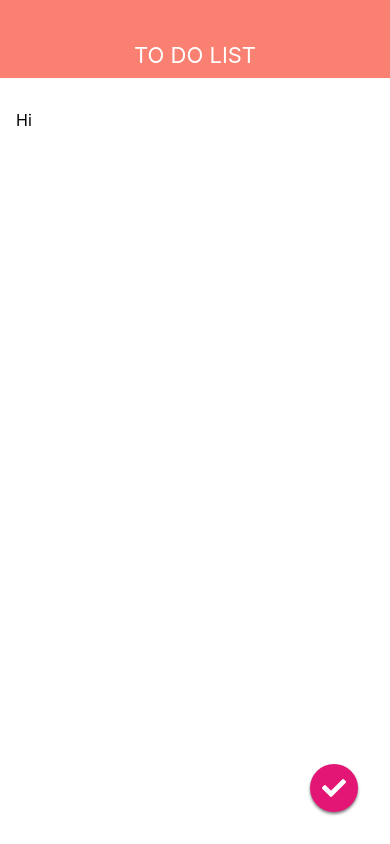
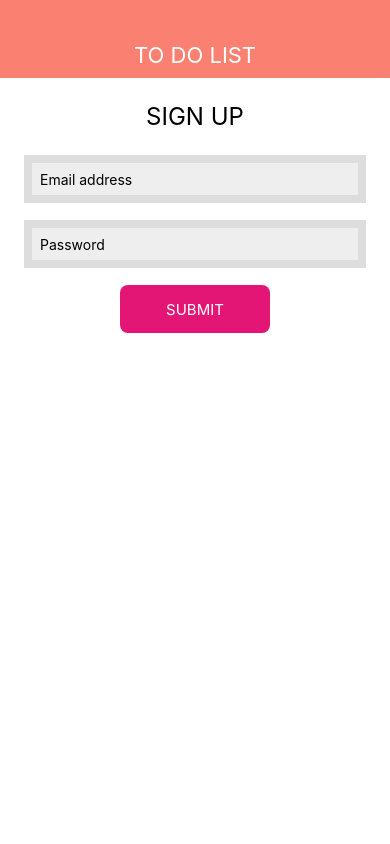
Before and after one commit to MarryNodder/MemoApp0902, a React Native app: screen / in a window 390 px wide. Built offline with nearby package versions, Linux system fonts and the light colour scheme.

Commit message:
0908 sign up screen

```diff
--- a/App.js
+++ b/App.js
@@ -1,15 +1,15 @@
-import React from 'react';
+import React, { forwardRef } from 'react';
 import { StyleSheet, Text, View } from 'react-native';
+import AppBar from './src/components/appbar';
 
-import MemoEditScreen from './src/screens/MemoEditScreen';
-import AppBar from './src/components/appbar';
+import SignUpScreen from './src/screens/SignUpScreen';
 
 export default class App extends React.Component {
   render() {
     return(
     <View style={styles.container}>
       <AppBar />
-      <MemoEditScreen />
+      <SignUpScreen />
     </View>
     );
     }
--- /dev/null
+++ b/src/screens/SignUpScreen.js
@@ -0,0 +1,62 @@
+import React from 'react';
+import { StyleSheet, View, TextInput, Button, Text, TouchableHighlight} from 'react-native';
+
+
+class SignUpScreen extends React.Component {
+    render() {
+        return(
+            <View style= {styles.container}>
+                <Text style={styles.title}>
+                    SIGN UP
+                </Text>
+                <TextInput style={styles.input}  value ='Email address'/>
+                <TextInput style={styles.input}  value= 'Password' />
+                <TouchableHighlight style={styles.button} onPress={() => {}} underlayColor='#C70F66' >
+                    <Text style = {styles.buttonTitle}> SUBMIT </Text>
+                </TouchableHighlight>
+            </View>
+
+        );
+    }
+}
+
+const styles = StyleSheet.create({
+    container:{
+        flex : 1,
+        width : '100%',
+        padding: 24,
+        backgroundColor: '#fff'
+    },
+
+    title:{
+        fontSize: 24,
+        alignSelf: 'center',
+        marginBottom: 24,
+    },
+
+    input: {
+        backgroundColor: '#eee',
+        height: 48,
+        marginBottom: 17,
+        borderWidth : 8,
+        borderColor : '#DDD',
+        padding: 8,
+    },
+
+    button:{
+        backgroundColor: '#E31676',
+        height: 48,
+        borderRadius: 8,
+        justifyContent: 'center',
+        alignItems: 'center',
+        width: 150,
+        alignSelf: 'center',
+    },
+    buttonTitle:{
+        color: '#fff',
+        fontSize: 15,
+    }
+
+});
+
+export default SignUpScreen;
```
Also changed, not shown: src/screens/LoginScreen.js (added, +62 -0 lines), .eslintrc.json.
